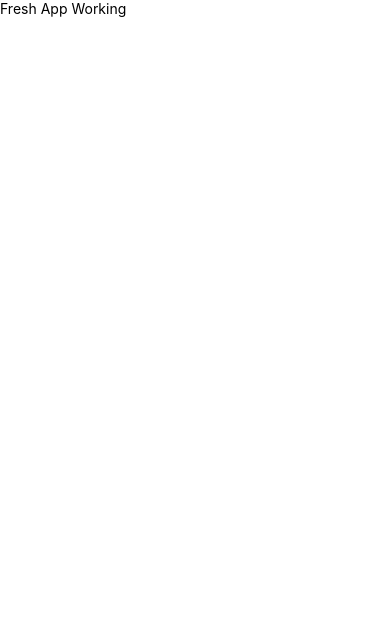
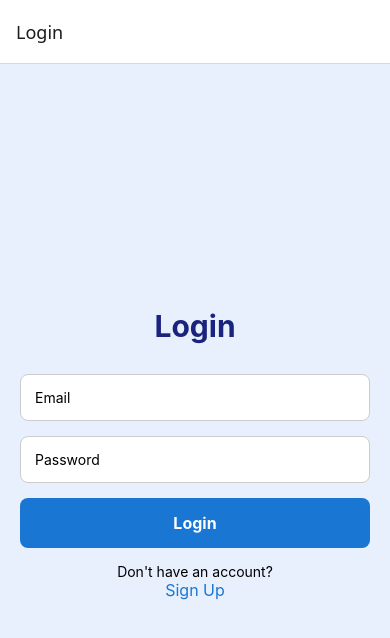
Before and after one commit to YanMarkC/amarante, a React Native app: screen / in a window 390 px wide. Shown: the top 638 px of the page. Built offline with nearby package versions, Linux system fonts and the light colour scheme; no server answers.

Commit message:
Configure App.tsx

```diff
--- a/App.tsx
+++ b/App.tsx
@@ -1,10 +1,17 @@
-import React from 'react';
-import { Text, View } from 'react-native';
 
+import React from 'react'
+import { NavigationContainer } from "@react-navigation/native";
+import { Provider } from "react-redux";
+import { store } from "./src/redux/store";
+import AppNavigator from "./src/navigation/AppNavigator";
+
+// export default function App(): JSX.Element {
 export default function App() {
   return (
-    <View>
-      <Text>Fresh App Working</Text>
-    </View>
+    <Provider store={store}>
+      <NavigationContainer>
+        <AppNavigator />
+      </NavigationContainer>
+    </Provider>
   );
 }
```
